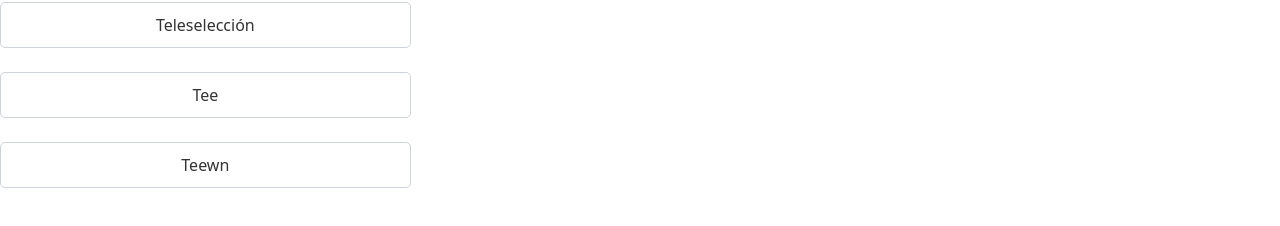
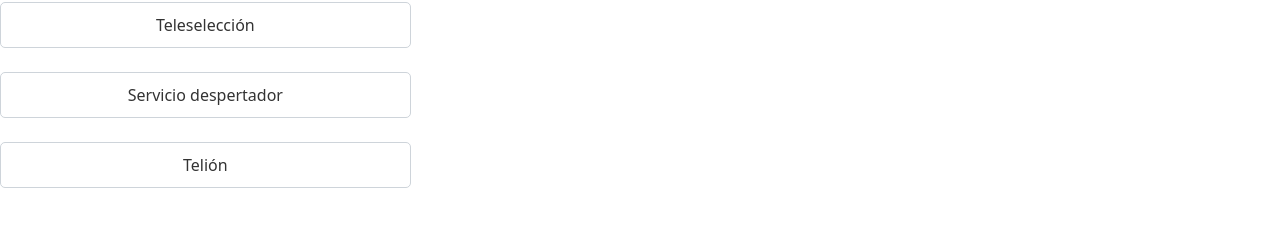
Before and after one commit to VictorLuis123/proyecto_ingenieria, an Angular app: page /consultas in a window 1280 px wide. Shown: the part 362-588 px from the top of the page. Built offline with nearby package versions, Linux system fonts and the light colour scheme.

Commit message:
Annadido servicio despertador, pero falta salvar que hacer si no hay nadie con este servicio

```diff
--- a/src/app/consultas/consultas.component.html
+++ b/src/app/consultas/consultas.component.html
@@ -12,9 +12,9 @@
         <br>
         <a class="list-group-item list-group-item-action custom-link" (click)="tipo_query='Teleselección'" (click)="executeQuery()">Teleselección</a>
         <br>
-        <a class="list-group-item list-group-item-action custom-link" (click)="tipo_query='otra'" (click)="executeQuery()">Tee</a>
+        <a class="list-group-item list-group-item-action custom-link" (click)="tipo_query='Servicio despertador'" (click)="executeQuery()">Servicio despertador</a>
         <br>
-        <a class="list-group-item list-group-item-action custom-link" (click)="tipo_query='otro'" (click)="executeQuery()">Teewn</a>
+        <a class="list-group-item list-group-item-action custom-link" (click)="tipo_query='otro'" (click)="executeQuery()">Telión</a>
         <br>
       </div>
     </div>
```
